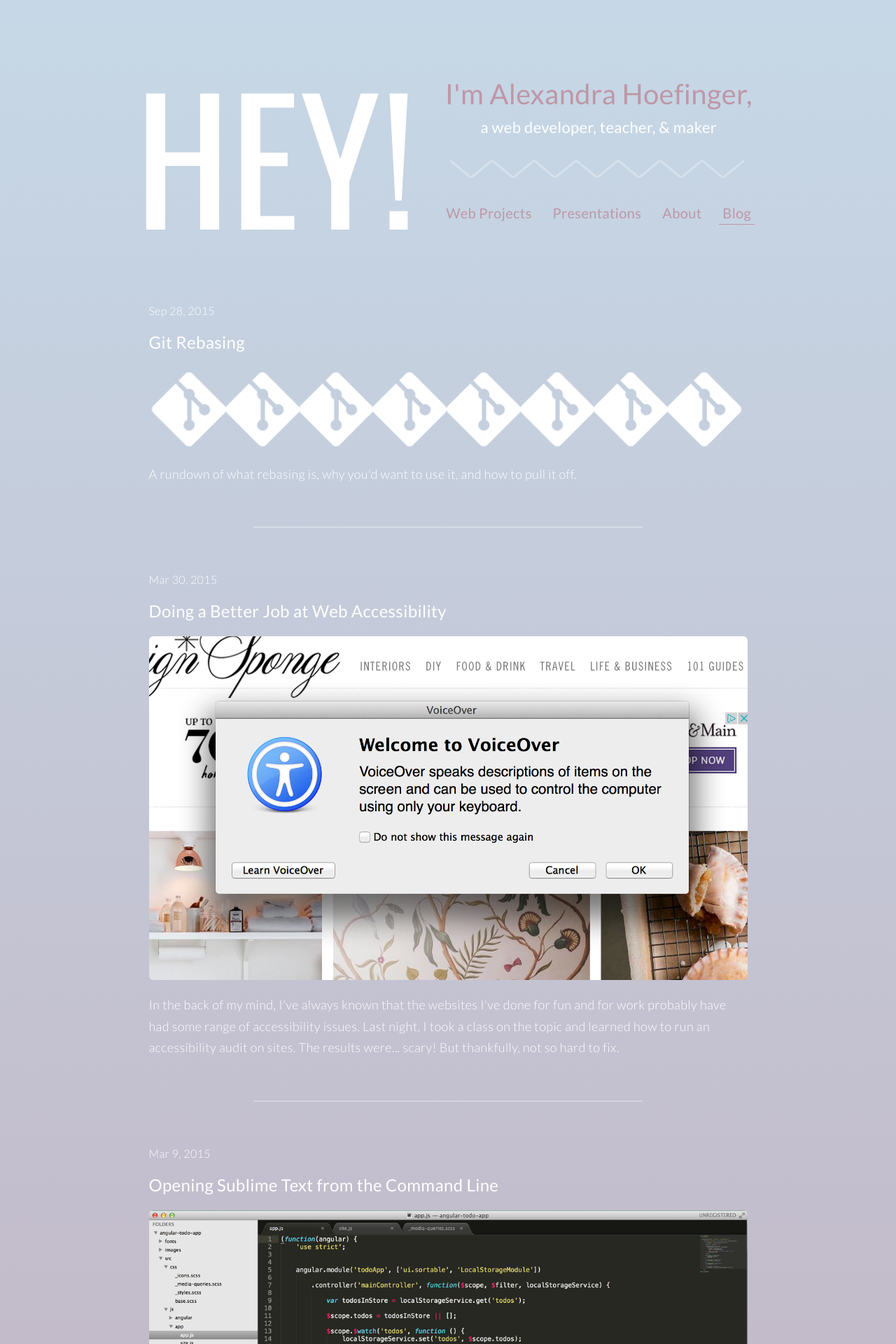
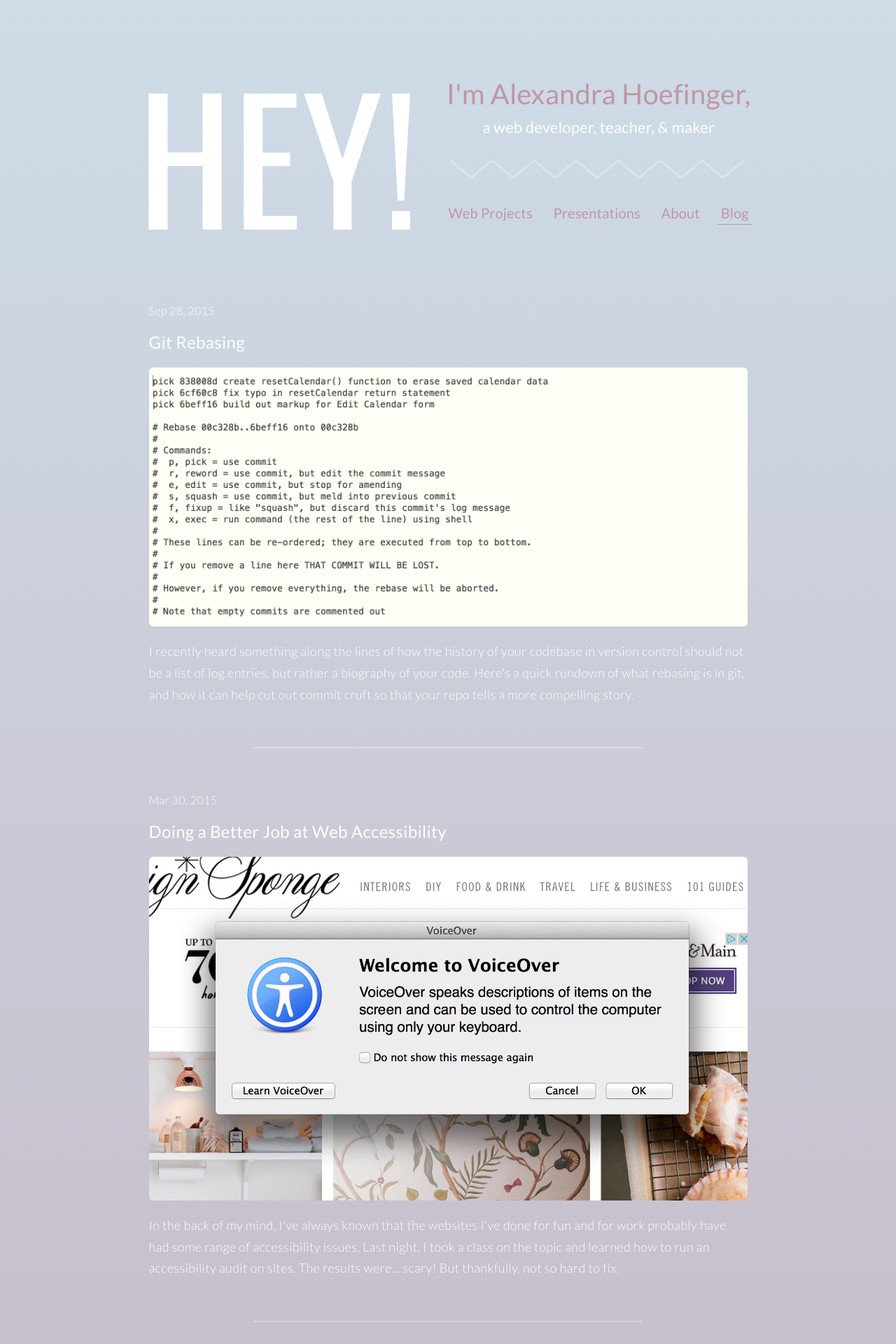
Before and after one commit to ahoef/jekyll-blog, a Jekyll site: the page built from index.html, in a window 1280 px wide. Shown: the top 1920 px of the page at 70% size. Built offline with Jekyll 4.4.1, drawn with Linux system fonts in a browser that asks for light colours; some web fonts are replaced.

Commit message:
final updates

```diff
--- a/_config.yml
+++ b/_config.yml
@@ -5,7 +5,7 @@
   Write an awesome description for your new site here. You can edit this
   line in _config.yml. It will appear in your document head meta (for
   Google search results) and in your feed.xml site description.
-baseurl: "" # the subpath of your site, e.g. /blog/
+baseurl: "/blog" # the subpath of your site, e.g. /blog/
 url: "http://ahoef.co" # the base hostname & protocol for your site
 twitter_username: ahoefinger
 github_username:  ahoefinger
--- a/_posts/2015-09-28-git-rebasing.md
+++ b/_posts/2015-09-28-git-rebasing.md
@@ -3,8 +3,8 @@
 title:  "Git Rebasing"
 date:   2015-09-28
 categories: Git
-excerpt:  A rundown of what rebasing is, why you'd want to use it, and how to pull it off.
-image: "/images/git.png"
+excerpt:  I recently heard something along the lines of how the history of your codebase in version control should not be a list of log entries, but rather a biography of your code. Here's a quick rundown of what rebasing is in git, and how it can help cut out commit cruft so that your repo tells a more compelling story.
+image: "/images/rebase-script.png"
 ---
 
 
@@ -72,7 +72,7 @@
 <img src="/images/rebase-script.png">
 
 <!-- <img src="http://memesvault.com/wp-content/uploads/Philosoraptor-Blank-6.jpg"> -->
-So in the rebase script in the text editor, you can reword messages, and reorder, split, or combine commits. This is kind of like using a video editor &mdash; you can rewind, edit, and replay your commits the way you like.
+<p class="list-head">So in the rebase script in the text editor, you can reword messages, and reorder, split, or combine commits. This is kind of like using a video editor &mdash; you can rewind, edit, and replay your commits the way you like. </p>
 
 <ul>
 	<li>
@@ -85,47 +85,49 @@
 <img src="/images/rebase-reword.png"></ul></li>
 <li>
 <strong>Reorder commits</strong>
+<ul>
+<li>This is probably the easiest rebase task you can run!</li>
+<li>Just copy/paste the rows in the list to the order you want, then save and close</li>
+</ul></li>
+<li><strong>Split a commit</strong>
+<ul>
+<li>Change the commit's action keyword from <code>pick</code> to <code>edit</code>, then save and close</li>
+<li>You'll be brought back to the terminal prompt, where you can run <code>git reset</code> to wherever your commit was. If it was in the last commit, you'd run <code>git reset HEAD^</code> to unstage the changes in those files</li>
+<li>Then add and commit as you normally would in two separate commits</li>
+<li>Then run <code>git rebase --continue</code> to seal the deal
 
--This is probably the easiest rebase task you can run!
--Just copy/paste the rows in the list to the order you want, then save and close
+<img src="/images/split-commits.png"></li></ul></li>
 
-<li><strong>Split a commit</strong></li>
+<li><strong>Combine commits - Approach #1</strong>
+<ul>
+<li>Change the action keyword to <code>squash</code> for the commit you want to combine with another (one or more commits can be pushed into the previous commit), then save and close</li>
+<li>Another editor view will open, where you can delete the second message and edit the first, and save and close
 
--Change the commit's action keyword from `pick` to `edit`, then save and close
--You'll be brought back to the terminal prompt, where you can run `git reset` to wherever your commit was. If it was in the last commit, you'd run `git reset HEAD^` to unstage the changes in those files
--Then add and commit as you normally would in two separate commits
--Then run `git rebase --continue` to seal the deal
+<img src="/images/squash.png"></li></ul></li>
 
-<img src="/images/split-commits.png"></li>
-
-<li><strong>Combine commits - 2 approaches</strong>
-
-**Squash** : merge a commit with the previous commit, with the opportunity to change the commit message
--Change the action keyword of the commit you want to combine and change it to `squash`, then save and close
--Another editor view will open, where you can delete the second message and edit the first, and save and close
-
-<img src="/images/squash.png"></li>
-
-<li>**Fixup** : merge a commit with the previous commit, and keep the previous' commit message
--Change the action keyword of the commit you want to combine and change it to `fixup`, then save and close
--If you decide that you want to change the commit message of the now single commit, just run the `reword` workflow </li>
-</ul>
+<li><strong>Combine commits - Approach #2</strong>
+  <ul>
+<li>Just like the <code>squash</code> workflow, you can use a <code>fixup</code> workflow to collapse a commit into the previous commit</li>
+<li>Change the action keyword to <code>fixup</code> for the commit you want to combine with another, then save and close</li>
+<li>You won't be prompted to edit the commit messages; the combined commits will just retain the message from the first commit. If you decide that you want to change that, just run the <code>reword</code> workflow </li>
+</ul></li></ul>
 
 After you've finished your rebase, you can run `git log` to see if your changes came through.
 
-<img src="/images/log.png">
+<img src="/images/log.png"/>
 
 And that's about it!
 
-Check out [the docs on git rebase](http://git-scm.com/docs/git-rebase), Code School's [Git Real](https://www.codeschool.com/paths/git) classes, and Atlassian's ['Merging Vs. Rebasing'](https://www.atlassian.com/git/tutorials/merging-vs-rebasing/conceptual-overview) if you want to read up more about rebasing.
+Check out [the docs on git rebase](http://git-scm.com/docs/git-rebase), Code School's [Git Real](https://www.codeschool.com/paths/git) classes, and Atlassian's ['Merging Vs. Rebasing'](https://www.atlassian.com/git/tutorials/merging-vs-rebasing/conceptual-overview) if you're looking for more resources about rebasing.
+<br>
 
-<hr>
+&mdash;&mdash;
 
-&#42;To change your default text editor just pass its name in as an arg after the core.editor arg.
+&#42; To change your default text editor just pass its name in as an arg after the core.editor arg.
 <code class="terminal">
 $ git config --global core.editor &lt;text editor&gt;
 </code>
 
-I actually don't recommend passing in Sublime, even though I love Sublime and use it every day, because writing out and saving files doesn't really work well. If you don't like the terminal's default editor Vim, I recommend nano, which is another built in Unix text editor that keeps you right in the terminal.
+I actually don't recommend passing in Sublime here, even though I love Sublime and use it every day, because writing out and saving files doesn't really work well. If you don't like the terminal's default editor Vim, I recommend nano, which is another built in Unix text editor that keeps you right in the terminal.
 
 &#42;&#42; In this screenshot, you'll see that I'm rebasing on master. This is because this project was a little demo app that I was the only perso working on. If you're collaborating with other developers on a project, make sure to only rebase on your own branch, never on master!
--- a/_sass/_base.scss
+++ b/_sass/_base.scss
@@ -12,14 +12,15 @@
     font-weight: 300;
     -webkit-text-size-adjust: 100%;
       color: $text-color;
-      background: #C6D8E7; /* Old browsers */
-  background: -moz-linear-gradient(top, #C6D8E7 0%, #bf97a6 100%); /* FF3.6+ */
-  background: -webkit-gradient(linear, left top, left bottom, color-stop(0%,#C6D8E7), color-stop(100%,#bf97a6)); /* Chrome,Safari4+ */
-  background: -webkit-linear-gradient(top, #C6D8E7 0%,#bf97a6 100%); /* Chrome10+,Safari5.1+ */
-  background: -o-linear-gradient(top, #C6D8E7 0%,#bf97a6 100%); /* Opera 11.10+ */
-  background: -ms-linear-gradient(top, #C6D8E7 0%,#bf97a6 100%); /* IE10+ */
-  background: linear-gradient(to bottom, #C6D8E7 0%,#bf97a6 100%); /* W3C */
-  filter: progid:DXImageTransform.Microsoft.gradient( startColorstr='#C6D8E7', endColorstr='#bf97a6',GradientType=0 ); /* IE6-9 */
+      // background: #C6D8E7; /* Old browsers */
+      background: #CEDCE7; /* Old browsers */
+  background: -moz-linear-gradient(top, #CEDCE7 0%, #bf97a6 100%); /* FF3.6+ */
+  background: -webkit-gradient(linear, left top, left bottom, color-stop(0%,#CEDCE7), color-stop(100%,#bf97a6)); /* Chrome,Safari4+ */
+  background: -webkit-linear-gradient(top, #CEDCE7 0%,#bf97a6 100%); /* Chrome10+,Safari5.1+ */
+  background: -o-linear-gradient(top, #CEDCE7 0%,#bf97a6 100%); /* Opera 11.10+ */
+  background: -ms-linear-gradient(top, #CEDCE7 0%,#bf97a6 100%); /* IE10+ */
+  background: linear-gradient(to bottom, #CEDCE7 0%,#bf97a6 100%); /* W3C */
+  filter: progid:DXImageTransform.Microsoft.gradient( startColorstr='#CEDCE7', endColorstr='#bf97a6',GradientType=0 ); /* IE6-9 */
   padding: 100px 3%;
   letter-spacing: .02em;
 }
@@ -83,6 +84,10 @@
     > :last-child {
         margin-bottom: 0;
     }
+}
+
+header {
+    letter-spacing: .01em;
 }
 
 pre,
--- a/_sass/_posts.scss
+++ b/_sass/_posts.scss
@@ -21,4 +21,13 @@
 	.automatic-rebase-list {
 		margin-bottom: 60px;
 	}
+	ul img {
+		margin-top: 10px;
+	}
+	ul li ul li {
+		margin-bottom: 5px;
+	}
+	ul li {
+		margin-bottom: 30px;
+	}
 }
```
